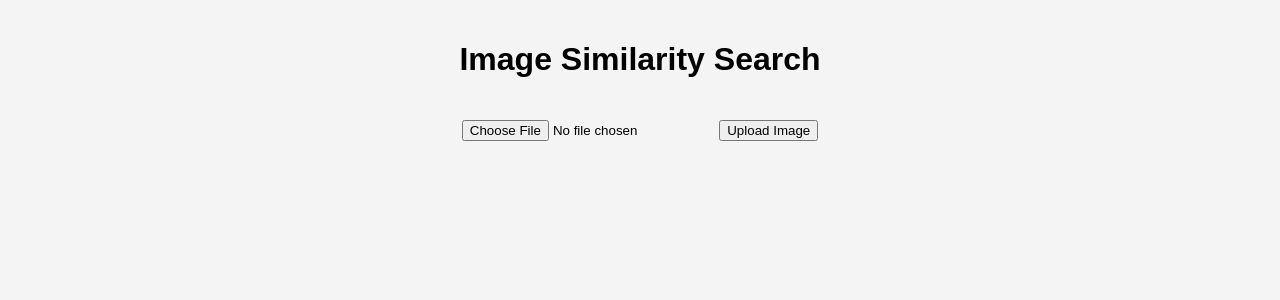
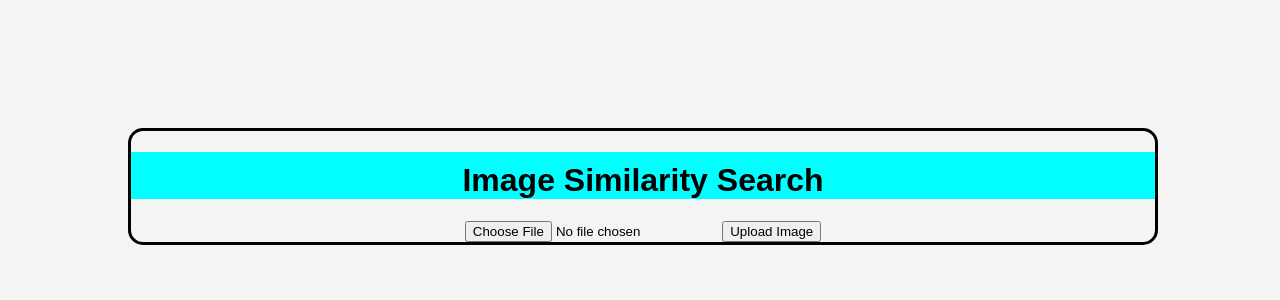
Before and after one commit to CodingBrutal/similarityRoses, a Flask app: page / in a window 1280 px wide. Shown: the top 300 px of the page. Run offline with Flask 3, Linux system fonts and the light colour scheme.

Commit message:
first commit

```diff
--- a/app.py
+++ b/app.py
@@ -6,8 +6,7 @@ from tensorflow.keras.applications import VGG16
 from tensorflow.keras.preprocessing import image
 from tensorflow.keras.applications.vgg16 import preprocess_input
 from sklearn.metrics.pairwise import cosine_similarity
-import cv2
-import matplotlib.pyplot as plt
+
 
 # Inisialisasi Flask app
 app = Flask(__name__)
--- /dev/null
+++ b/static/style.css
@@ -0,0 +1,37 @@
+body {
+    font-family: Arial, sans-serif;
+    margin: 0;
+    padding: 0;
+    background-color: #f4f4f4;
+    justify-content: center;
+}
+.container {
+    width: 80%;
+    border-color: black;
+    border: 3px solid;
+    border-radius: 15px;
+    margin: 8rem;
+}
+h1 {
+    text-align: center;
+    padding-top: 10px;
+    background-color: aqua;
+
+}
+.upload-section, .results-section {
+    text-align: center;
+    margin-top: 20px;
+}
+.uploaded-image {
+    max-width: 300px;
+    margin-top: 20px;
+}
+.similar-image {
+    width: 200px;
+    margin: 10px;
+}
+.similar-images {
+    display: flex;
+    justify-content: center;
+    flex-wrap: wrap;
+}
--- a/templates/index.html
+++ b/templates/index.html
@@ -4,39 +4,7 @@
     <meta charset="UTF-8">
     <meta name="viewport" content="width=device-width, initial-scale=1.0">
     <title>Image Similarity Search</title>
-    <style>
-        body {
-            font-family: Arial, sans-serif;
-            margin: 0;
-            padding: 0;
-            background-color: #f4f4f4;
-        }
-        .container {
-            width: 80%;
-            margin: 0 auto;
-        }
-        h1 {
-            text-align: center;
-            padding: 20px 0;
-        }
-        .upload-section, .results-section {
-            text-align: center;
-            margin-top: 20px;
-        }
-        .uploaded-image {
-            max-width: 300px;
-            margin-top: 20px;
-        }
-        .similar-image {
-            max-width: 200px;
-            margin: 10px;
-        }
-        .similar-images {
-            display: flex;
-            justify-content: center;
-            flex-wrap: wrap;
-        }
-    </style>
+    <link rel="stylesheet" href="{{ url_for('static', filename='style.css') }}">
 </head>
 <body>
     <div class="container">
```
